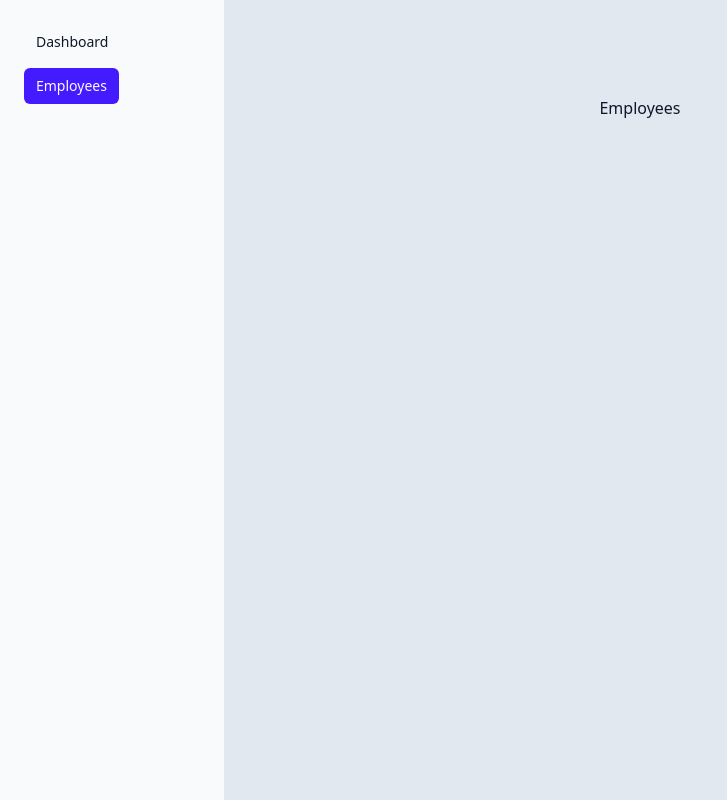
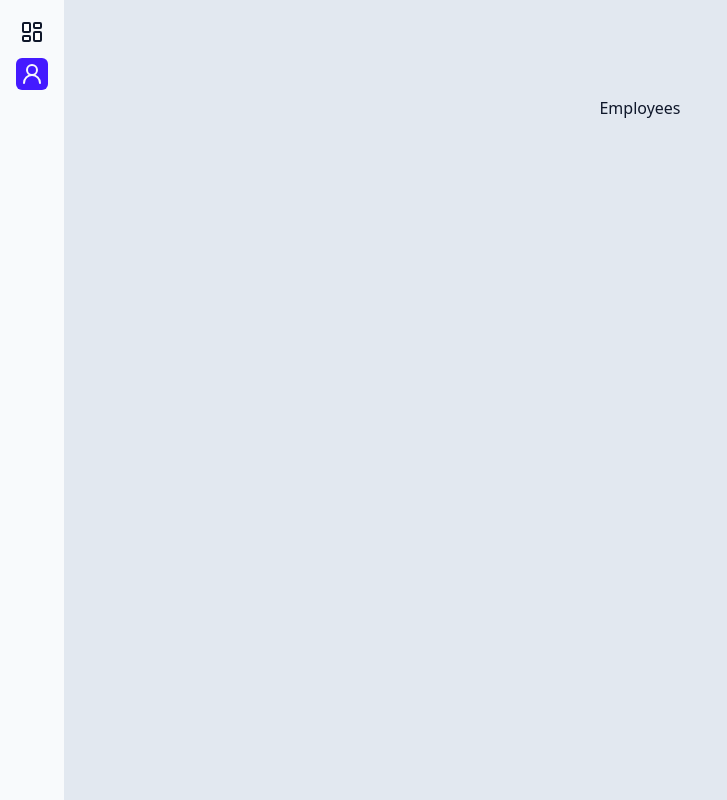
Before and after one commit to Siqueira2/dashboard, a Next.js app: page /employees in a window 1280 px wide. Shown: the whole page, without its empty margins (0-727 px from the left). Built offline with nearby package versions, Linux system fonts and the light colour scheme.

Commit message:
refact navbar

```diff
--- a/src/components/navbar.tsx
+++ /dev/null
@@ -1,48 +0,0 @@
-"use client";
-
-import { Menu } from "lucide-react";
-import Link from "next/link";
-import { usePathname } from "next/navigation";
-
-import { Button } from "@/components/ui/button";
-import Tooltip from "@/components/tooltip";
-
-const Navbar = () => {
-  const pathName = usePathname();
-
-  return (
-    <nav className="h-screen w-56 bg-slate-50 absolute">
-      <ul className="flex flex-col w-full justify-center items-start space-y-2 p-6">
-        <li>
-          <Tooltip text="Dashboard" side="right">
-            <Button
-              size="sm"
-              asChild
-              variant={pathName === "/" ? "default" : "ghost"}
-            >
-              <Link href="/" className="w-full">
-                Dashboard
-              </Link>
-            </Button>
-          </Tooltip>
-        </li>
-
-        <li>
-          <Tooltip text="Employees" side="right">
-            <Button
-              size="sm"
-              asChild
-              variant={pathName === "/employees" ? "default" : "ghost"}
-            >
-              <Link href="/employees" className="w-full">
-                Employees
-              </Link>
-            </Button>
-          </Tooltip>
-        </li>
-      </ul>
-    </nav>
-  );
-};
-
-export default Navbar;
--- /dev/null
+++ b/src/components/navbar/index.tsx
@@ -0,0 +1,26 @@
+"use client";
+
+import { NavbarItems } from "@/components/navbar/navbarItems";
+
+import { navbar_items } from "@/static/navbar_items";
+
+const Navbar = () => {
+  return (
+    <nav className="h-screen w-16 bg-slate-50 fixed">
+      <ul className="flex flex-col w-full justify-center items-center space-y-2 p-4">
+        {navbar_items &&
+          navbar_items.map((item) => (
+            <NavbarItems
+              key={item.id}
+              path={item.path}
+              icon={item.icon}
+              text={item.text}
+              filled={item.filled}
+            />
+          ))}
+      </ul>
+    </nav>
+  );
+};
+
+export default Navbar;
--- /dev/null
+++ b/src/components/navbar/navbarItems.tsx
@@ -0,0 +1,33 @@
+import { INavbarItems } from "@/interface/navbar_items";
+
+import Link from "next/link";
+import { usePathname } from "next/navigation";
+
+import { Button } from "@/components/ui/button";
+import Tooltip from "@/components/tooltip";
+
+export const NavbarItems = ({
+  path,
+  icon: Icon,
+  text,
+  filled,
+}: INavbarItems) => {
+  const pathName = usePathname();
+
+  return (
+    <li>
+      <Tooltip text={text} side="right">
+        <Button
+          size="sm"
+          asChild
+          variant={pathName === path ? "default" : "ghost"}
+          className="w-8 h-8 p-0.5"
+        >
+          <Link href={path}>
+            <Icon fill={filled ? "#fff" : "none"} />
+          </Link>
+        </Button>
+      </Tooltip>
+    </li>
+  );
+};
--- /dev/null
+++ b/src/interface/navbar_items.ts
@@ -0,0 +1,10 @@
+import { ElementType } from "react";
+
+export interface INavbarItems {
+  id?: number;
+  path: string;
+  icon: ElementType;
+  text: string;
+  strokeWidth?: number;
+  filled?: boolean;
+}
--- /dev/null
+++ b/src/static/navbar_items.tsx
@@ -0,0 +1,21 @@
+import { LayoutDashboard, UserRound } from "lucide-react";
+
+import { INavbarItems } from "@/interface/navbar_items";
+
+export const navbar_items: INavbarItems[] = [
+  {
+    id: 1,
+    path: "/",
+    icon: LayoutDashboard,
+    text: "Dashboard",
+    filled: true,
+  },
+
+  {
+    id: 2,
+    path: "/employees",
+    icon: UserRound,
+    text: "Employees",
+    strokeWidth: 2.5,
+  },
+];
```
